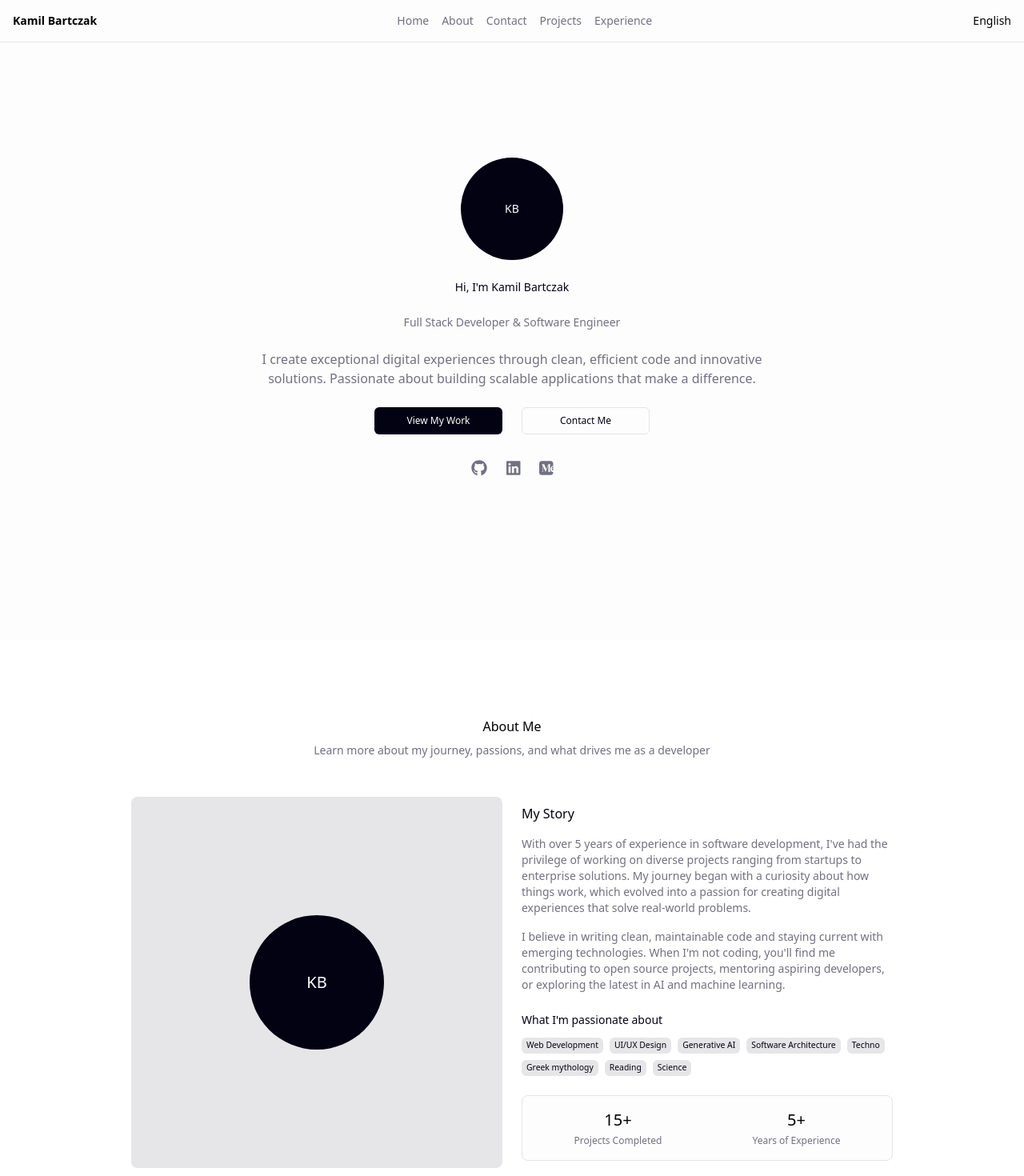
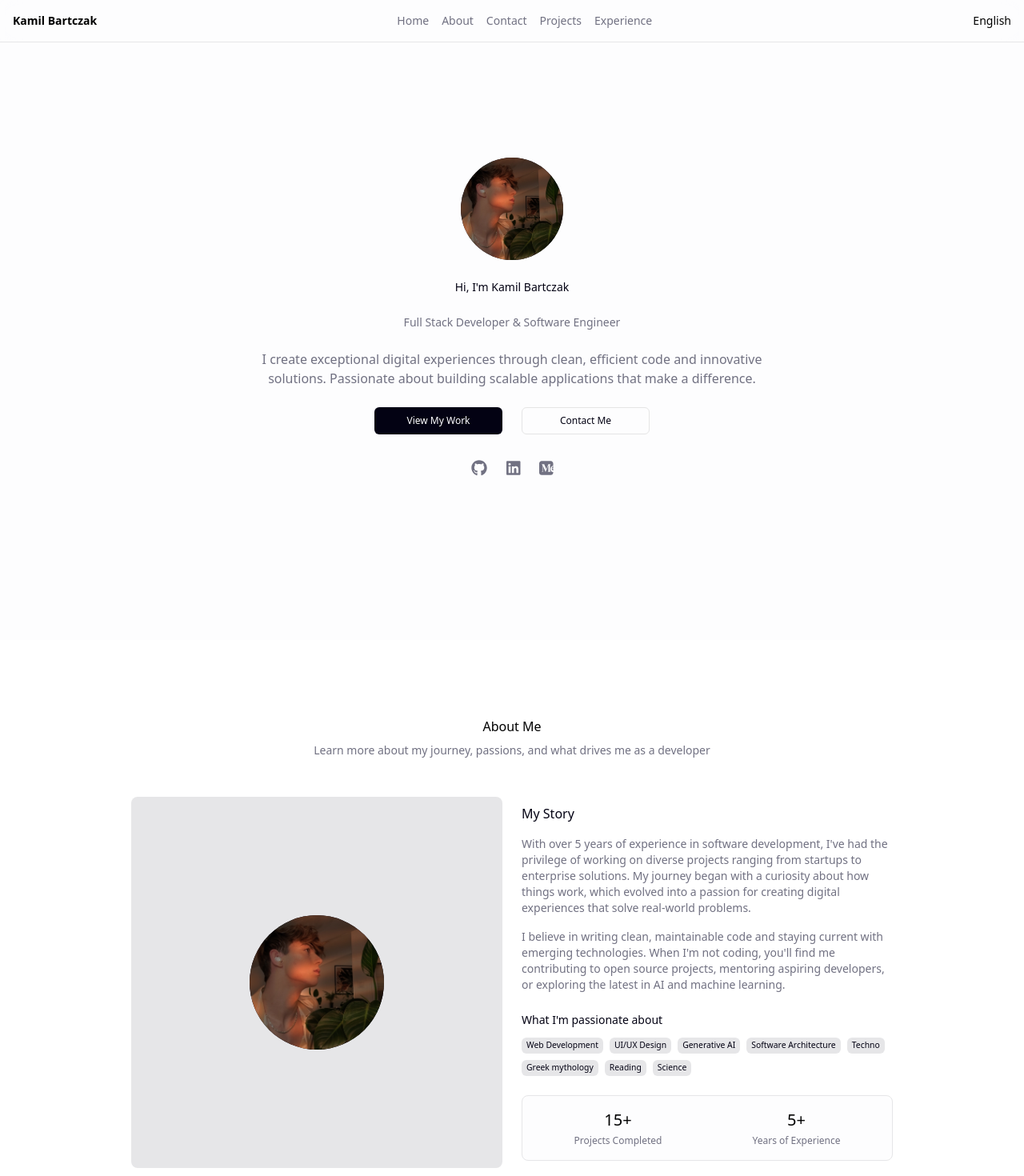
Before and after one commit to bkamkl9/portfolio, a Vue app: page /portfolio/en in a window 1280 px wide. Shown: the top 1470 px of the page at 80% size. Built offline with nearby package versions, Linux system fonts and the light colour scheme; some icons are missing.

Commit message:
feat: add my image to website

```diff
--- a/src/components/sections/UiAboutMeSection.vue
+++ b/src/components/sections/UiAboutMeSection.vue
@@ -2,6 +2,7 @@
 import { UiContainer } from '../layout'
 import * as Ui from '../ui'
 import { useI18n } from 'vue-i18n'
+import kamil from '@/assets/images/kamil.jpg'
 
 const { t } = useI18n()
 </script>
@@ -14,7 +15,7 @@ const { t } = useI18n()
     />
     <div class="grid grid-cols-1 grid-cols-1 xl:grid-cols-2 gap-6">
       <div class="bg-smoke-500 py-24 xl:aspect-square rounded-lg flex items-center justify-center">
-        <Ui.UiAvatar size="lg">
+        <Ui.UiAvatar size="lg" :image="kamil">
           <span class="text-xl font-medium">KB</span>
         </Ui.UiAvatar>
       </div>
--- a/src/components/sections/UiHeroSection.vue
+++ b/src/components/sections/UiHeroSection.vue
@@ -4,6 +4,7 @@ import { UiContainer } from '../layout'
 import { FontAwesomeIcon } from '@fortawesome/vue-fontawesome'
 import { faGithub, faLinkedin, faMedium } from '@fortawesome/free-brands-svg-icons'
 import { useI18n } from 'vue-i18n'
+import kamil from '@/assets/images/kamil.jpg'
 
 const { t } = useI18n()
 </script>
@@ -12,7 +13,7 @@ const { t } = useI18n()
   <div class="bg-white-500">
     <UiContainer class="min-h-screen grid place-items-center">
       <div class="flex flex-col items-center">
-        <UiAvatar class="mb-6">
+        <UiAvatar class="mb-6" :image="kamil">
           <span>KB</span>
         </UiAvatar>
         <h1 class="text-center text-sm mb-6 text-black-500">{{ t('landing.hero.heading') }}</h1>
--- a/src/components/ui/UiAvatar.vue
+++ b/src/components/ui/UiAvatar.vue
@@ -1,8 +1,9 @@
 <script setup lang="ts">
 import { computed } from 'vue'
 
-const { size = 'md' } = defineProps<{
+const { size = 'md', image = undefined } = defineProps<{
   size?: 'md' | 'lg'
+  image?: string
 }>()
 
 const sizeClass = computed(() => {
@@ -16,6 +17,7 @@ const sizeClass = computed(() => {
 
 <template>
   <div :class="sizeClass">
-    <slot />
+    <img :src="image" alt="Avatar" class="w-full h-full object-cover rounded-full" v-if="image" />
+    <slot v-else />
   </div>
 </template>
--- a/vite.config.ts
+++ b/vite.config.ts
@@ -18,4 +18,5 @@ export default defineConfig({
     },
   },
   base: "/portfolio/",
+  publicDir: "public",
 });
```
Also changed, not shown: src/assets/images/kamil.JPG (added).
